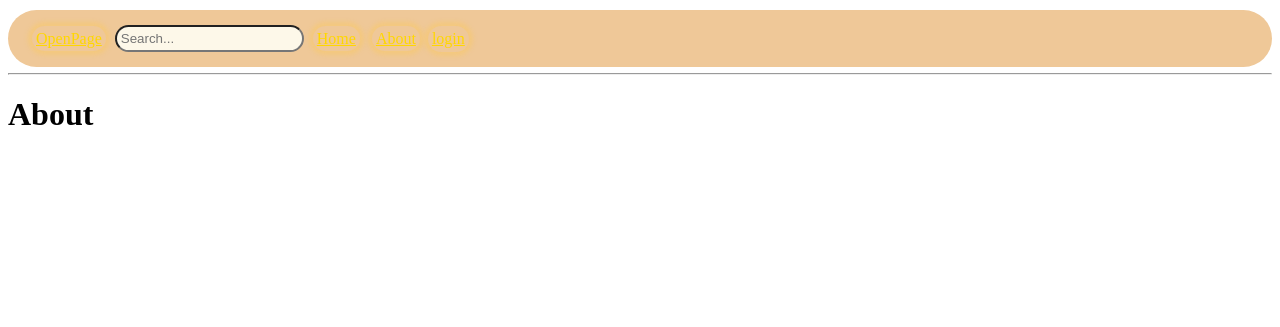
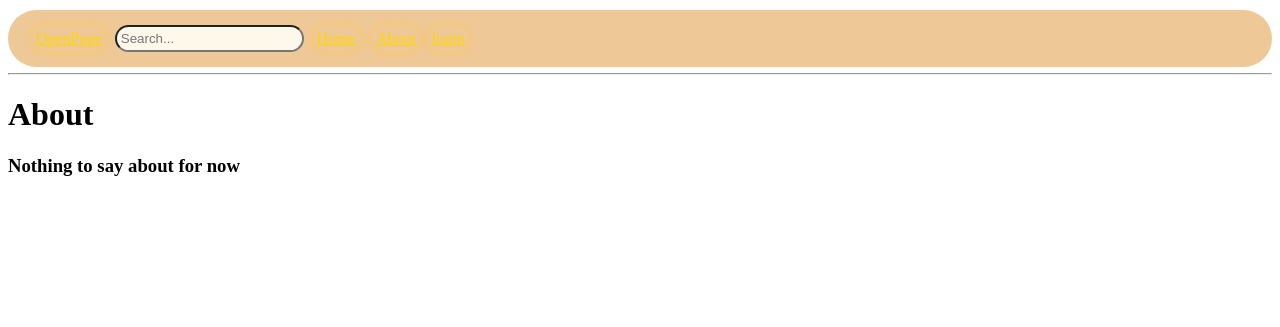
Before and after one commit to KGeox/OpenPage, a Django app: page /about in a window 1280 px wide. Shown: the top 327 px of the page. Run offline with Django 5.2, Linux system fonts and the light colour scheme.

Commit message:
fixing bugs

```diff
--- a/templates/about.html
+++ b/templates/about.html
@@ -3,5 +3,5 @@
 {% block content %}
 
     <h1>About</h1>
-
+    <h3> Nothing to say about for now</h3>
 {% endblock %}
```
